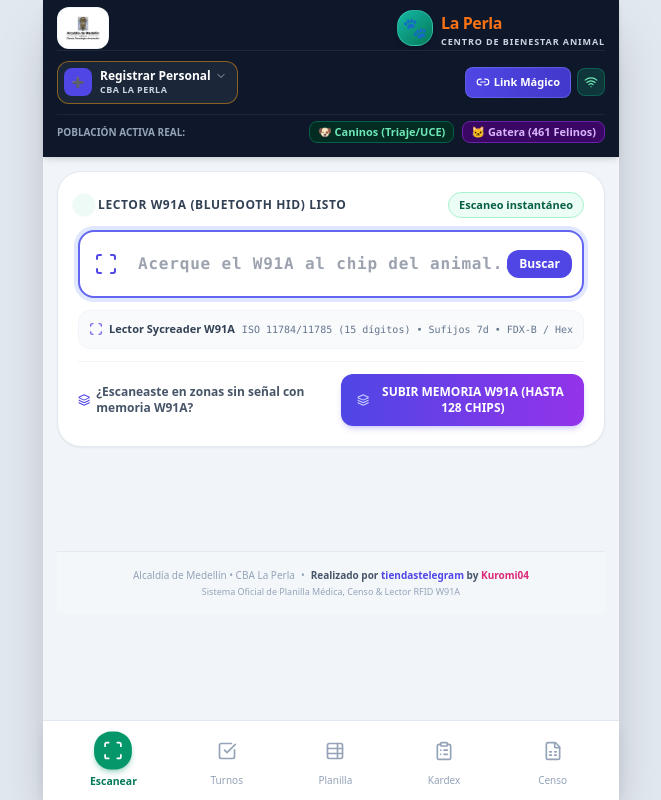
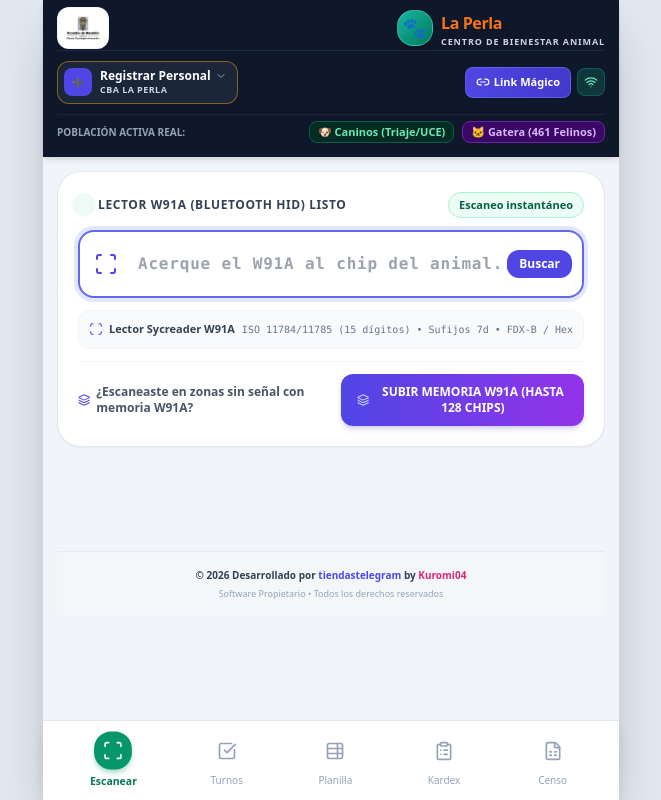
Before and after one commit to kuromi04/cba-la-perla-rfid, a Next.js app: page / in a window 1280 px wide. Shown: the whole page, without its empty margins (309-970 px from the left). Built offline with nearby package versions, Linux system fonts and the light colour scheme.

Commit message:
docs: establish proprietary copyright and authorship for tiendastelegram by Kuromi04

```diff
--- a/package.json
+++ b/package.json
@@ -2,6 +2,8 @@
   "name": "shelter-chip-pwa",
   "version": "1.0.0",
   "private": true,
+  "author": "tiendastelegram by Kuromi04",
+  "license": "UNLICENSED",
   "scripts": {
     "dev": "next dev -H 0.0.0.0",
     "build": "next build",
--- a/src/components/OfficialLogos.tsx
+++ b/src/components/OfficialLogos.tsx
@@ -38,20 +38,18 @@
 );
 
 /**
- * Crédito de Desarrollador Oficial:
- * "Realizado por tiendastelegram by Kuromi04"
+ * Crédito y Derechos de Autor Oficiales:
+ * © 2026 tiendastelegram by Kuromi04
  */
 export const DeveloperCredit: React.FC = () => (
-  <footer className="text-center py-4 text-[10px] text-slate-400 select-none border-t border-slate-200/80 mt-6 bg-slate-50/50">
-    <div className="flex items-center justify-center gap-1.5 font-medium">
-      <span>Alcaldía de Medellín • CBA La Perla</span>
-      <span>•</span>
-      <span className="text-slate-600 font-bold">
-        Realizado por <span className="text-indigo-600 font-black">tiendastelegram</span> by <span className="text-pink-600 font-black">Kuromi04</span>
+  <footer className="text-center py-4 text-[10px] text-slate-500 select-none border-t border-slate-200/80 mt-6 bg-slate-50/50">
+    <div className="flex flex-col items-center justify-center gap-1 font-medium">
+      <span className="font-bold text-slate-700">
+        © 2026 Desarrollado por <span className="text-indigo-600 font-black">tiendastelegram</span> by <span className="text-pink-600 font-black">Kuromi04</span>
+      </span>
+      <span className="text-[9px] text-slate-400">
+        Software Propietario • Todos los derechos reservados
       </span>
     </div>
-    <p className="text-[9px] text-slate-400 mt-0.5">
-      Sistema Oficial de Planilla Médica, Censo & Lector RFID W91A
-    </p>
   </footer>
 );
```
Also changed, not shown: 2 other files (tests, documents, lock files or other folders).
